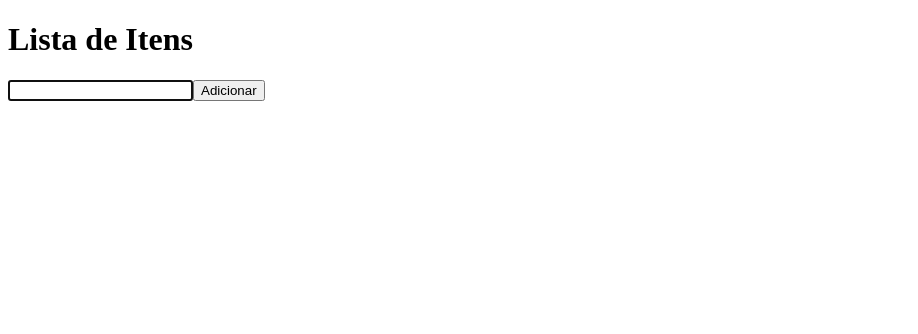
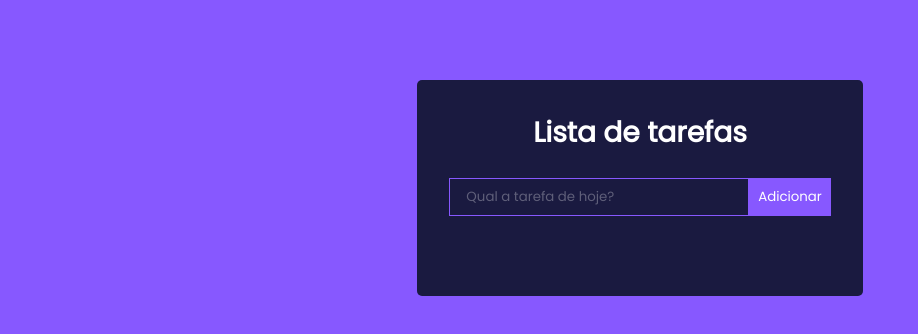
Before and after one commit to emersonpessoa01/tasks, a React (Vite) app: page / in a window 1280 px wide. Shown: the top 334 px of the page, without its empty margins (0-918 px from the left). Built offline with nearby package versions, Linux system fonts and the light colour scheme.

Commit message:
adjusted handleAddNewTask :sparkles:

```diff
--- a/src/App.jsx
+++ b/src/App.jsx
@@ -16,6 +16,7 @@
 // }[];
 
 const dataLocalStorage = JSON.parse(localStorage.getItem("TAREFAS") || "[]");
+
 function App() {
   // const [tasks, setTasks] = useState(taskList);
   // const [tasks, setTasks] = useState<TaskProps[]>(dataLoclaStorage);
@@ -23,9 +24,12 @@
   const [newTask, setNewTask] = useState("");
   const [editTaskId, setEditTaskId] = useState("");
   const [saveButton, setSaveButton] = useState(false);
-  // console.log(newTask);
   function handleAddNewTask() {
     // event.preventDefault();
+    if (!newTask) {
+      alert("Digite uma tarefa!")
+      return;
+    }
     setTasks([
       ...tasks,
       {
@@ -47,7 +51,7 @@
     if (task) {
       setNewTask(task.title);
       setEditTaskId(task.id);
-      console.log(task.id);
+      // console.log(task.id);
       setSaveButton(true);
     }
     return;
@@ -81,21 +85,29 @@
   }, [tasks]);
 
   return (
-    <div>
-      <h1>Lista de Itens</h1>
-
+    <section className="App">
+      <div className="TodoWrapper">
+        <h1>Lista de tarefas</h1>
+        <div className="TodoForm">
           <input
+            className="todo-input"
             autoFocus
             value={newTask}
             onChange={(event) => setNewTask(event.target.value)}
             type="text"
             onKeyDown={handleKeyDown}
+            placeholder="Qual a tarefa de hoje?"
           />
           {saveButton ? (
-        <button onClick={handleSaveTask}>Salvar</button>
+            <button className="todo-btn" onClick={handleSaveTask}>
+              Salvar
+            </button>
           ) : (
-        <button onClick={handleAddNewTask}>Adicionar</button>
+            <button className="todo-btn" onClick={handleAddNewTask}>
+              Adicionar
+            </button>
           )}
+        </div>
 
         <ul>
           {tasks.map(({ id, title }, index) => (
@@ -117,6 +129,7 @@
           ))}
         </ul>
       </div>
+    </section>
   );
 }
 
--- a/src/index.css
+++ b/src/index.css
@@ -0,0 +1,55 @@
+@import url("https://fonts.googleapis.com/css2?family=Poppins&display=swap");
+
+* {
+  font-family: "Poppins", sans-serif;
+  margin: 0;
+  padding: 0;
+  box-sizing: border-box;
+}
+
+body {
+  background: #8758ff;
+  display: flex;
+  justify-content: center;
+  align-items: center;
+}
+
+.App {
+  text-align: center;
+}
+h1 {
+  color: #fff;
+  margin-bottom: 0.5rem;
+  font-size: 1.75rem;
+}
+
+.TodoWrapper {
+  background: #1a1a40;
+  margin-top: 5rem;
+  padding: 2rem;
+  border-radius: 5px;
+}
+.TodoForm {
+  width: 100%;
+  margin-bottom: 1rem;
+}
+.todo-input {
+  outline: none;
+  background: none;
+  border: 1px solid #8758ff;
+  padding: 0.5rem 1rem;
+  margin-top: 1rem;
+  margin-bottom: 2rem;
+  width: 300px;
+  color: #fff;
+}
+.todo-input::placeholder {
+  color: #ffffff4d;
+}
+.todo-btn {
+    background: #8758ff;
+    color: #fff;
+    border: none;
+    padding: 0.55rem;
+    cursor: pointer;
+  }
```
Lines whose indentation alone changed are shown as unchanged.
